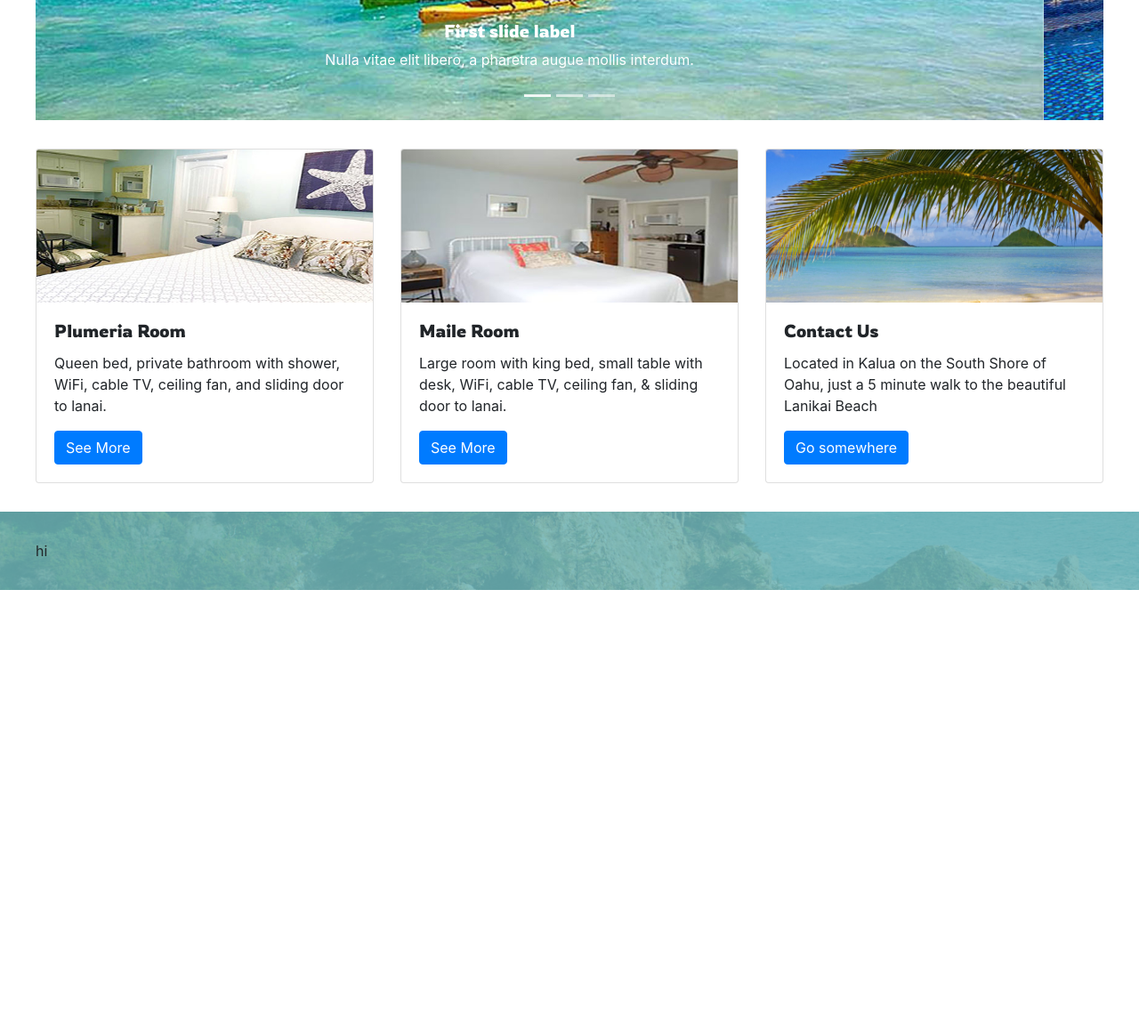
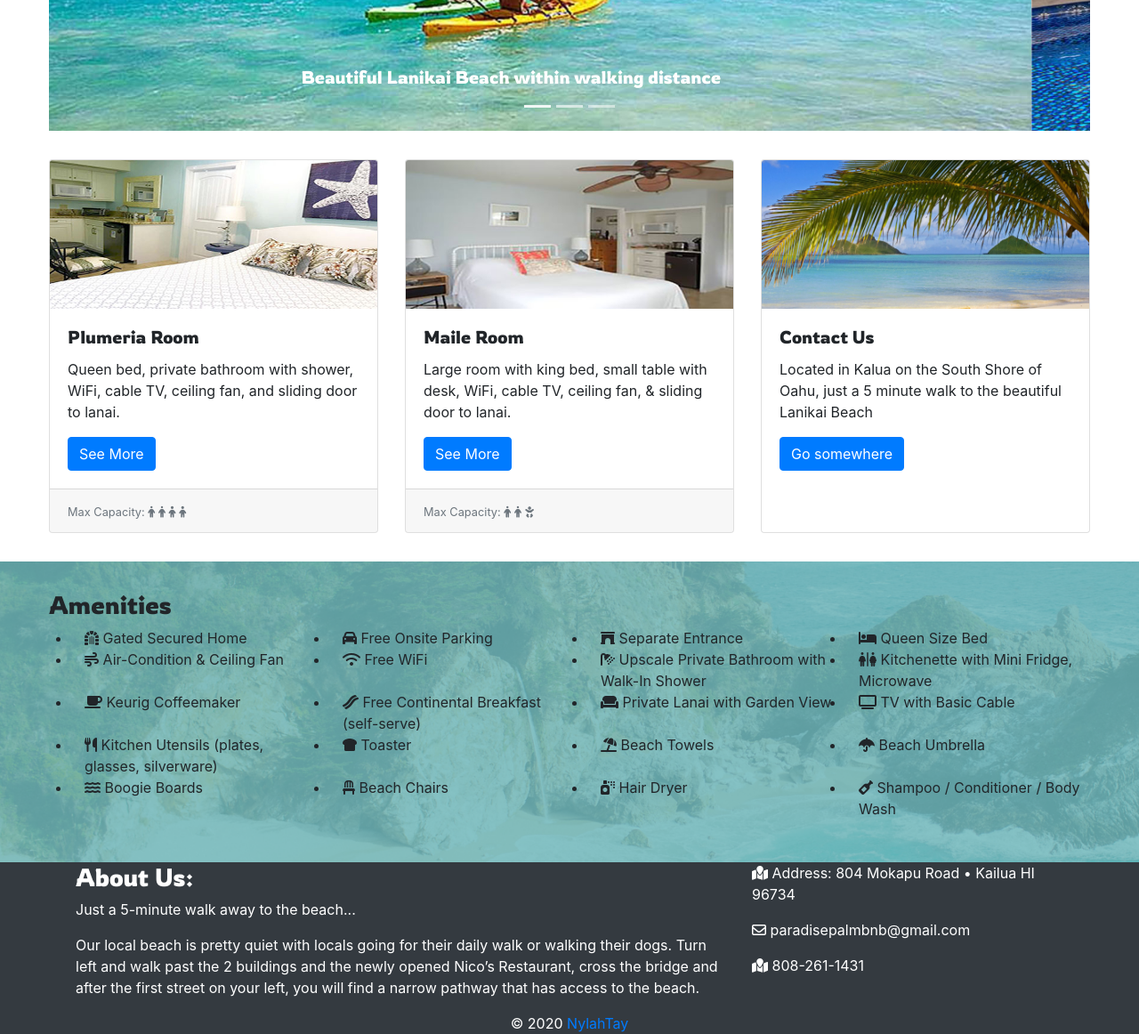
Before and after one commit to nylahtay/bootstrapb-b, a plain HTML site: page index.html in a window 1280 px wide. Shown: the part 599-1761 px from the top of the page at 89% size. Before the commit the page ends 1262 px from the top, so only its background shows below. Drawn offline with nearby package versions, Linux system fonts and the light colour scheme.

Commit message:
#content - adding more content to the homepage

```diff
--- a/index.html
+++ b/index.html
@@ -23,7 +23,7 @@
 <body>
   <header>
     <nav class="navbar navbar-expand-lg navbar-dark bg-dark">
-      <a class="navbar-brand" href="#">Navbar</a>
+      <a class="navbar-brand" href="#">Kailua Kove</a>
       <button class="navbar-toggler" type="button" data-toggle="collapse" data-target="#navbarNavDropdown" aria-controls="navbarNavDropdown" aria-expanded="false" aria-label="Toggle navigation">
         <span class="navbar-toggler-icon"></span>
       </button>
@@ -49,11 +49,13 @@
     </nav>
   </header>
   <main>
-    <h1>Kailua Kove Bed & Breakfast</h1>
-    <h3>One of Oahu's few remaining legally licensed B&B is waiting for you!</h3>
-    <p>Just a 5-minute walk away to the beach... Our local beach is pretty quiet with locals going for their daily walk or walking their dogs. Turn left and walk past the 2 buildings and the newly opened Nico’s Restaurant, cross the bridge and after the first street on your left,  you will find a narrow pathway that has access to the beach.</p>
+    <div class="container">
+      <h1>Kailua Kove Bed & Breakfast</h1>
+      <h3>One of Oahu's few remaining legally licensed B&B is waiting for you!</h3>
+      <p>Just a 5-minute walk away to the beach... Our local beach is pretty quiet with locals going for their daily walk or walking their dogs. Turn left and walk past the 2 buildings and the newly opened Nico’s Restaurant, cross the bridge and after the first street on your left,  you will find a narrow pathway that has access to the beach.</p>
+    </div>
   </main>
-  <section class="carousel">
+  <section class="carousel container">
     <div id="carouselExampleCaptions" class="carousel slide" data-ride="carousel">
       <ol class="carousel-indicators">
         <li data-target="#carouselExampleCaptions" data-slide-to="0" class="active"></li>
@@ -64,22 +66,19 @@
         <div class="carousel-item active">
           <img src="img/kailua4.jpg" class="d-block w-100" alt="...">
           <div class="carousel-caption d-none d-md-block">
-            <h5>First slide label</h5>
-            <p>Nulla vitae elit libero, a pharetra augue mollis interdum.</p>
+            <h5>Beautiful Lanikai Beach within walking distance</h5>
           </div>
         </div>
         <div class="carousel-item">
           <img src="img/kailua3.jpg" class="d-block w-100" alt="...">
           <div class="carousel-caption d-none d-md-block">
-            <h5>Second slide label</h5>
-            <p>Lorem ipsum dolor sit amet, consectetur adipiscing elit.</p>
+            <h5>Backyard Pool Time & Barbecue</h5>
           </div>
         </div>
         <div class="carousel-item">
           <img src="img/kailua2.jpg" class="d-block w-100" alt="...">
           <div class="carousel-caption d-none d-md-block">
-            <h5>Third slide label</h5>
-            <p>Praesent commodo cursus magna, vel scelerisque nisl consectetur.</p>
+            <h5>Kailua Kove B&B</h5>
           </div>
         </div>
       </div>
@@ -93,25 +92,31 @@
       </a>
     </div>
   </section>
-  <section class="rooms">
+  <section class="rooms container">
     <div class="card-deck">
-      <div class="card" style="width: 18rem;">
+      <div class="card" style="width: 100%;">
         <img src="img/plumeriaRoom.jpg" class="card-img-top" alt="...">
         <div class="card-body">
           <h5 class="card-title">Plumeria Room</h5>
           <p class="card-text">Queen bed, private bathroom with shower, WiFi, cable TV, ceiling fan, and sliding door to lanai.</p>
           <a href="#" class="btn btn-primary">See More</a>
         </div>
+        <div class="card-footer">
+          <small class="text-muted">Max Capacity: <i class="fas fa-male"></i> <i class="fas fa-male"></i> <i class="fas fa-child"></i> <i class="fas fa-child"></i></small>
+        </div>
       </div>
-      <div class="card" style="width: 18rem;">
+      <div class="card" style="width: 100%;">
         <img src="img/maileRoom1.jpg" class="card-img-top" alt="...">
         <div class="card-body">
           <h5 class="card-title">Maile Room</h5>
           <p class="card-text">Large room with king bed, small table with desk, WiFi, cable TV, ceiling fan, & sliding door to lanai.</p>
           <a href="#" class="btn btn-primary">See More</a>
         </div>
+        <div class="card-footer">
+          <small class="text-muted">Max Capacity: <i class="fas fa-male"></i> <i class="fas fa-male"></i> <i class="fas fa-baby"></i></small>
+        </div>
       </div>
-      <div class="card" style="width: 18rem;">
+      <div class="card" style="width: 100%;">
         <img src="img/kailua1.jpg" class="card-img-top" alt="...">
         <div class="card-body">
           <h5 class="card-title">Contact Us</h5>
@@ -122,11 +127,53 @@
     </div>
   </section>
   <section class="amenities">
-    <div class="inner">
-      hi
+    <div class="inner container">
+      <h3>Amenities</h3>
+      <ul class="row row-cols-1 row-cols-sm-2 row-cols-md-4">
+        <li class="col"><i class="fas fa-dungeon"></i> Gated Secured Home</li>
+        <li class="col"><i class="fas fa-car"></i> Free Onsite Parking</li>
+        <li class="col"><i class="fas fa-archway"></i> Separate Entrance </li>
+        <li class="col"><i class="fas fa-bed"></i> Queen Size Bed</li>
+        <li class="col"><i class="fas fa-wind"></i> Air-Condition & Ceiling Fan</li>
+        <li class="col"><i class="fas fa-wifi"></i> Free WiFi</li>
+        <li class="col"><i class="fas fa-shower"></i> Upscale Private Bathroom with Walk-In Shower</li>
+        <li class="col"><i class="fas fa-restroom"></i> Kitchenette with Mini Fridge, Microwave</li>
+        <li class="col"><i class="fas fa-coffee"></i> Keurig Coffeemaker</li>
+        <li class="col"><i class="fas fa-bacon"></i> Free Continental Breakfast (self-serve)</li>
+        <li class="col"><i class="fas fa-couch"></i> Private Lanai with Garden View</li>
+        <li class="col"><i class="fas fa-tv"></i> TV with Basic Cable</li>
+        <li class="col"><i class="fas fa-utensils"></i> Kitchen Utensils (plates, glasses, silverware)</li>
+        <li class="col"><i class="fas fa-bread-slice"></i> Toaster</li>
+        <li class="col"><i class="fas fa-umbrella-beach"></i> Beach Towels</li>
+        <li class="col"><i class="fas fa-umbrella"></i> Beach Umbrella</li>
+        <li class="col"><i class="fas fa-water"></i> Boogie Boards</li>
+        <li class="col"><i class="fas fa-chair"></i> Beach Chairs</li>
+        <li class="col"><i class="fas fa-spray-can"></i> Hair Dryer</li>
+        <li class="col"><i class="fas fa-wine-bottle"></i> Shampoo / Conditioner / Body Wash</li>
+      </ul>
     </div>
   </section>
-  <footer></footer>
+  <footer class="bg-dark text-white">
+    <div class="container">
+      <div class="row">
+        <div class="col-md-8">
+          <h3>About Us:</h3>
+          <p>Just a 5-minute walk away to the beach...</p>
+          <p>Our local beach is pretty quiet with locals going for their daily walk or walking their dogs. Turn left and walk past the 2 buildings and the newly opened Nico’s Restaurant, cross the bridge and after the first street on your left,  you will find a narrow pathway that has access to the beach.</p>
+        </div>
+        <div class="col-md-4">
+          <p><i class="fas fa-map-marked"></i> Address: 804 Mokapu Road • Kailua HI 96734 </p>
+          <p><i class="far fa-envelope"></i> paradisepalmbnb@gmail.com</p>
+          <p><i class="fas fa-map-marked"></i> 808-261-1431</p>
+        </div>
+      </div>
+    </div>
+    <div class="bottom bg-dark text-white text-center">
+      <div class="container">
+        &copy; 2020 <a href="http://nylahtay.com/" target="_blank">NylahTay</a>
+      </div>
+    </div>
+  </footer>
 
   <!-- jQuery first, then Popper.js, then Bootstrap JS -->
   <script src="https://code.jquery.com/jquery-3.5.1.slim.min.js" integrity="sha384-DfXdz2htPH0lsSSs5nCTpuj/zy4C+OGpamoFVy38MVBnE+IbbVYUew+OrCXaRkfj" crossorigin="anonymous"></script>
```
